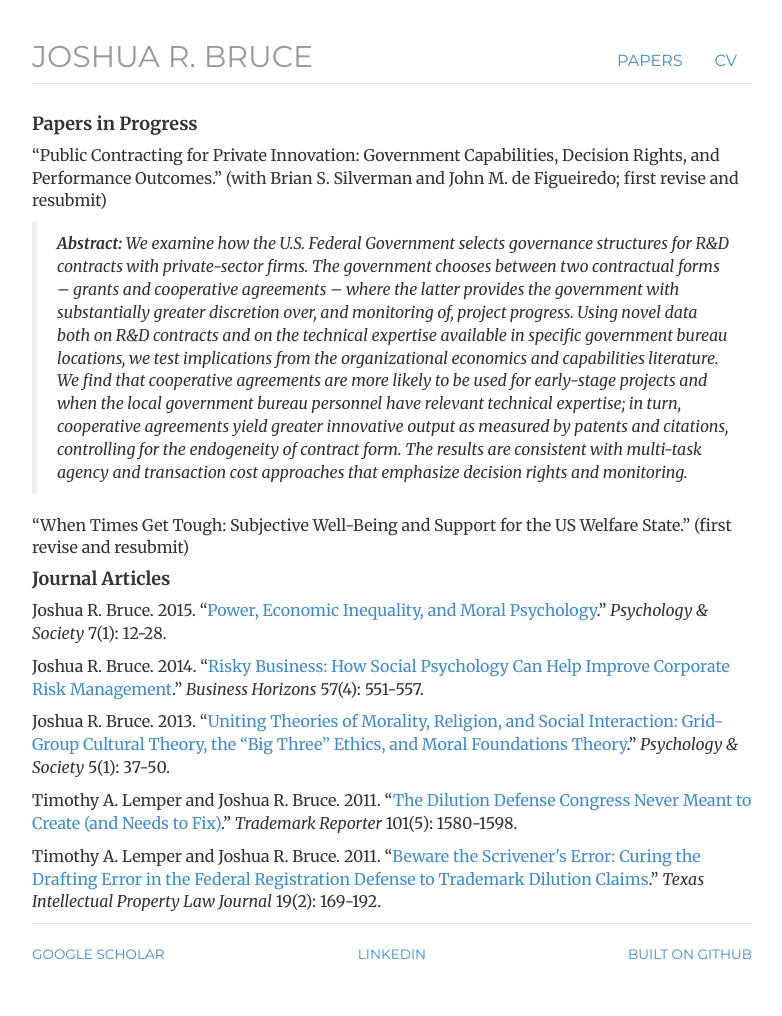
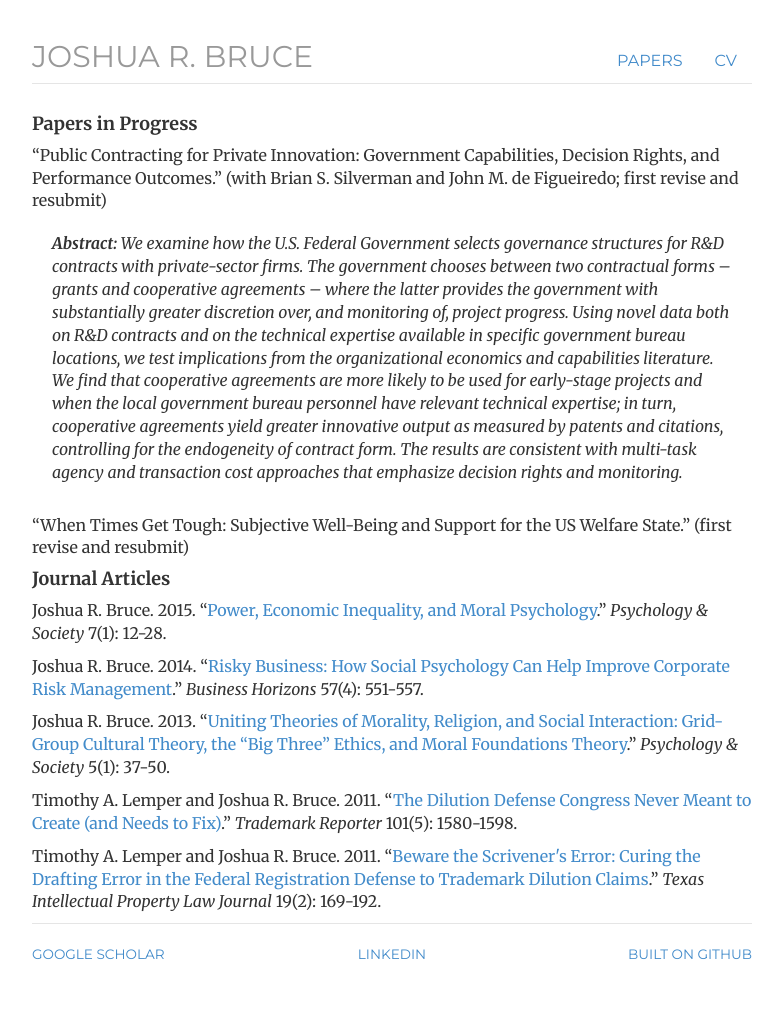
Before and after one commit to joshuarbruce/joshuarbruce.github.io, a Jekyll site: the page built from papers/index.html, in a window 1280 px wide. Shown: the whole page, without its empty margins (248-1030 px from the left). Built offline with Jekyll 4.4.1, drawn with Linux system fonts in a browser that asks for light colours; nearby versions of some CDN libraries.

Commit message:
Update style.css

```diff
--- a/css/style.css
+++ b/css/style.css
@@ -6,6 +6,11 @@ body { padding-top: 20px; padding-bottom: 40px; font-family: 'Merriweather', Geo
 h1, h2, h3, h4, h5, h6, .h1, .h2, .h3, .h4, .h5, .h6 { font-family: 'Merriweather', Georgia, Times; font-weight: 700;}
 
 blockquote p { font-size: 16px; line-height: 1.6em; }
+
+/* Override the bootstrap style */
+blockquote {
+    border-left: none;
+}
 
 /* Masthead */
 .header, .footer, .header h2, .header h3 { font-family: 'Montserrat', Helvetica, sans-serif; text-transform: uppercase; font-weight: normal; }
```
